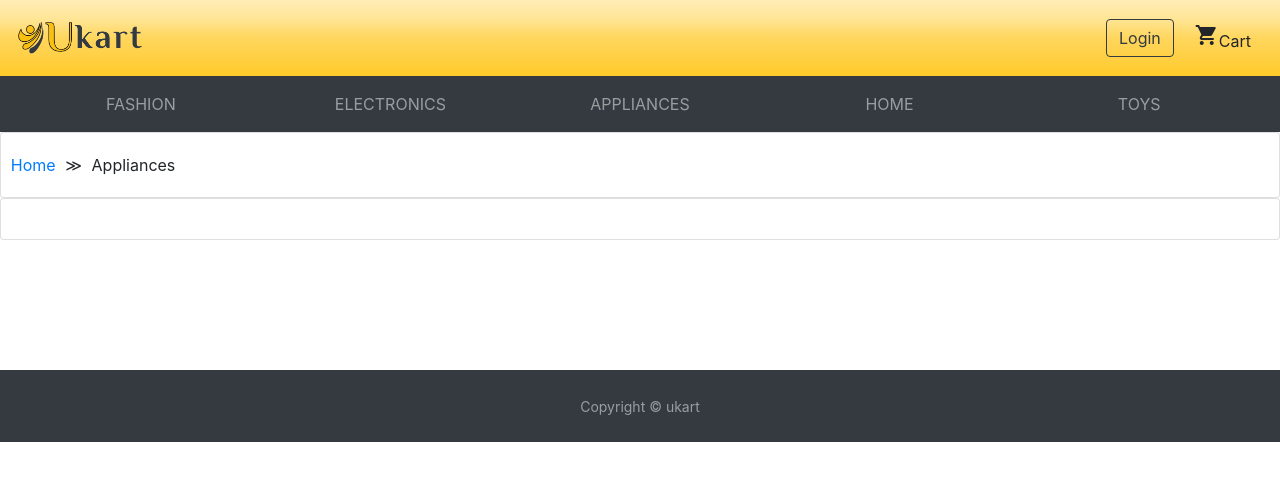
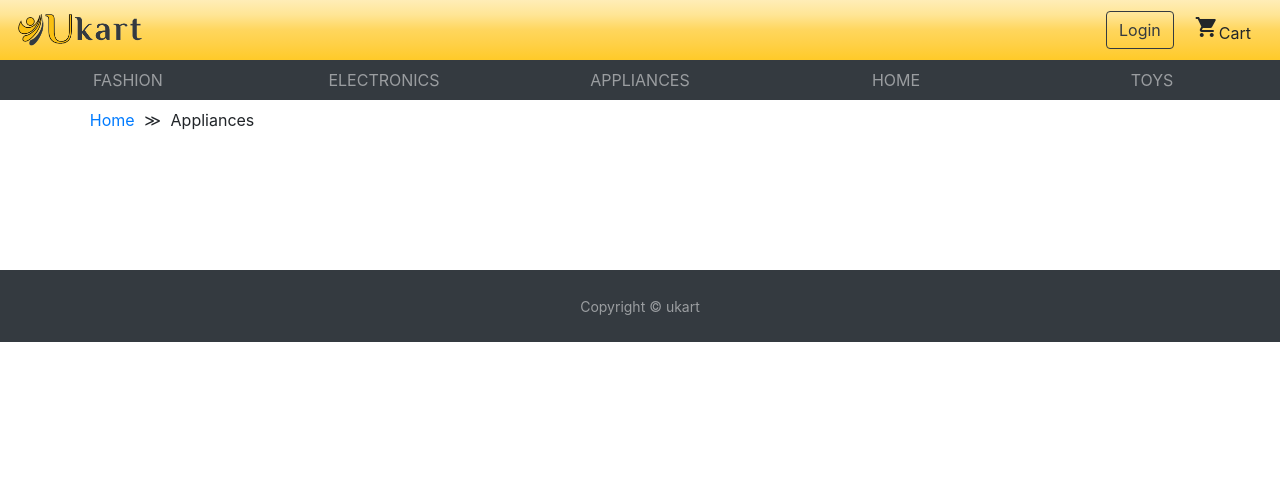
Before and after one commit to UdayakumarU/EcommerceMERN, a React (Create React App) app in the folder ReactApp/: page /category/appliances in a window 1280 px wide. Shown: the top 480 px of the page. Built offline with nearby package versions, Linux system fonts and the light colour scheme.

Commit message:
breadcrum navbar header spacing adjustments

```diff
--- a/ReactApp/src/components/misc/breadcrum.jsx
+++ b/ReactApp/src/components/misc/breadcrum.jsx
@@ -1,12 +1,11 @@
 import React, { Component } from 'react'
 import { Link } from 'react-router-dom';
-
-import { Tile } from  '../../library';
 
 class Breadcrum extends Component{
     render(){
         const {sections} = this.props;
-        return <Tile>
+        return(
+            <div className="container ml-0 pt-2 pb-2">
                 <div className = "row">
                     {
                         sections.map( section => (
@@ -16,11 +15,13 @@ class Breadcrum extends Component{
                                     <span className="_flex_item">{section.name}</span>
                                 }
                                 {section.link && <span className="_flex_item">&#8811;</span>}
-                        </span> )
+                            </span>
+                            )
                         )
                     }
                 </div>
-        </Tile>
+            </div>
+        )
     }
 }
 
--- a/ReactApp/src/components/misc/directory.jsx
+++ b/ReactApp/src/components/misc/directory.jsx
@@ -10,7 +10,7 @@ const mapStateToProps = state =>({
 
 const Directory = ({categories}) => {
     return (
-        <nav className="navbar navbar-dark bg-dark navbar-expand-lg navbar-expand-lg">
+        <nav className="navbar navbar-dark bg-dark navbar-expand-lg navbar-expand-lg p-0">
             <ul className="navbar-nav text-md-center nav-justified w-100">
             {
                 categories.map((category) => (
--- a/ReactApp/src/components/misc/header.jsx
+++ b/ReactApp/src/components/misc/header.jsx
@@ -15,7 +15,7 @@ const mapStateToProps = (state) => {
 const Header = ({hideCart, customerLoggedIn}) => {
 
     return (
-        <nav className="navbar navbar-dark text-dark sticky-top _primary_bg">
+        <nav className="navbar navbar-dark text-dark sticky-top _primary_bg pt-0 pb-0">
             <Link to={'/'}>
                 <img src={"../logo.png"} alt="UKART" style={{ width: "8rem" }} className="img-responsive" />
             </Link>
--- a/ReactApp/src/components/product/productDetails.jsx
+++ b/ReactApp/src/components/product/productDetails.jsx
@@ -14,18 +14,16 @@ class ProductDetails extends Component {
     render(){
         const { product } = this.props;
         return (
-             <div className="container">
-                {isNotEmpty(product) && (
-                    <div className="row">
-                        <div className="col-md-5">
-                            <ProductLeftSection product = {product}/>
-                        </div>
-                        <div className ="col-md-7">
-                            <ProductRightSection product = {product}/>
-                        </div>
-                    </div>)
-                }
-            </div>
+            isNotEmpty(product) && (
+                <div className="row">
+                    <div className="col-md-5">
+                        <ProductLeftSection product={product}/>
+                    </div>
+                    <div className="col-md-7">
+                        <ProductRightSection product={product}/>
+                    </div>
+                </div>
+            )
         );
     }
 }
--- a/ReactApp/src/components/product/productList.jsx
+++ b/ReactApp/src/components/product/productList.jsx
@@ -1,16 +1,15 @@
 import React, { Component } from 'react';
 
-import { Tile } from  '../../library';
 import ProductOverview from "./productOverview";
 
 class ProductList extends Component{
     render(){
         const {products} = this.props;
-        return <Tile>
+        return(
             <div className = "row">
                 { products.map( (product) => <ProductOverview product={product} key={product.productId}/>) }
             </div>
-        </Tile>
+        )
     }
 }
 
--- a/ReactApp/src/pages/categoryPage.jsx
+++ b/ReactApp/src/pages/categoryPage.jsx
@@ -28,8 +28,10 @@ class CategoryPage extends Component {
             <React.Fragment>
                 <Header/>
                 <Directory/>
-                <Breadcrum sections = {breadcrumSections}/>
-                <ProductList products = {productsByCategory}/>
+                <div className ="container">
+                    <Breadcrum sections = {breadcrumSections}/>
+                    <ProductList products = {productsByCategory}/>
+                </div>
                 <Footer/>
             </React.Fragment>
         );
--- a/ReactApp/src/pages/productPage.jsx
+++ b/ReactApp/src/pages/productPage.jsx
@@ -36,8 +36,10 @@ class ProductPage extends Component {
             <React.Fragment>
                 <Header/>
                 <Directory/>
-                <Breadcrum sections={this.props.breadcrumSections}/>
-                <ProductDetails/>
+                <div className ="container">
+                    <Breadcrum sections={this.props.breadcrumSections}/>
+                    <ProductDetails/>
+                </div>
                 <Footer/>
             </React.Fragment>
         );
```
Lines whose indentation alone changed are shown as unchanged.
